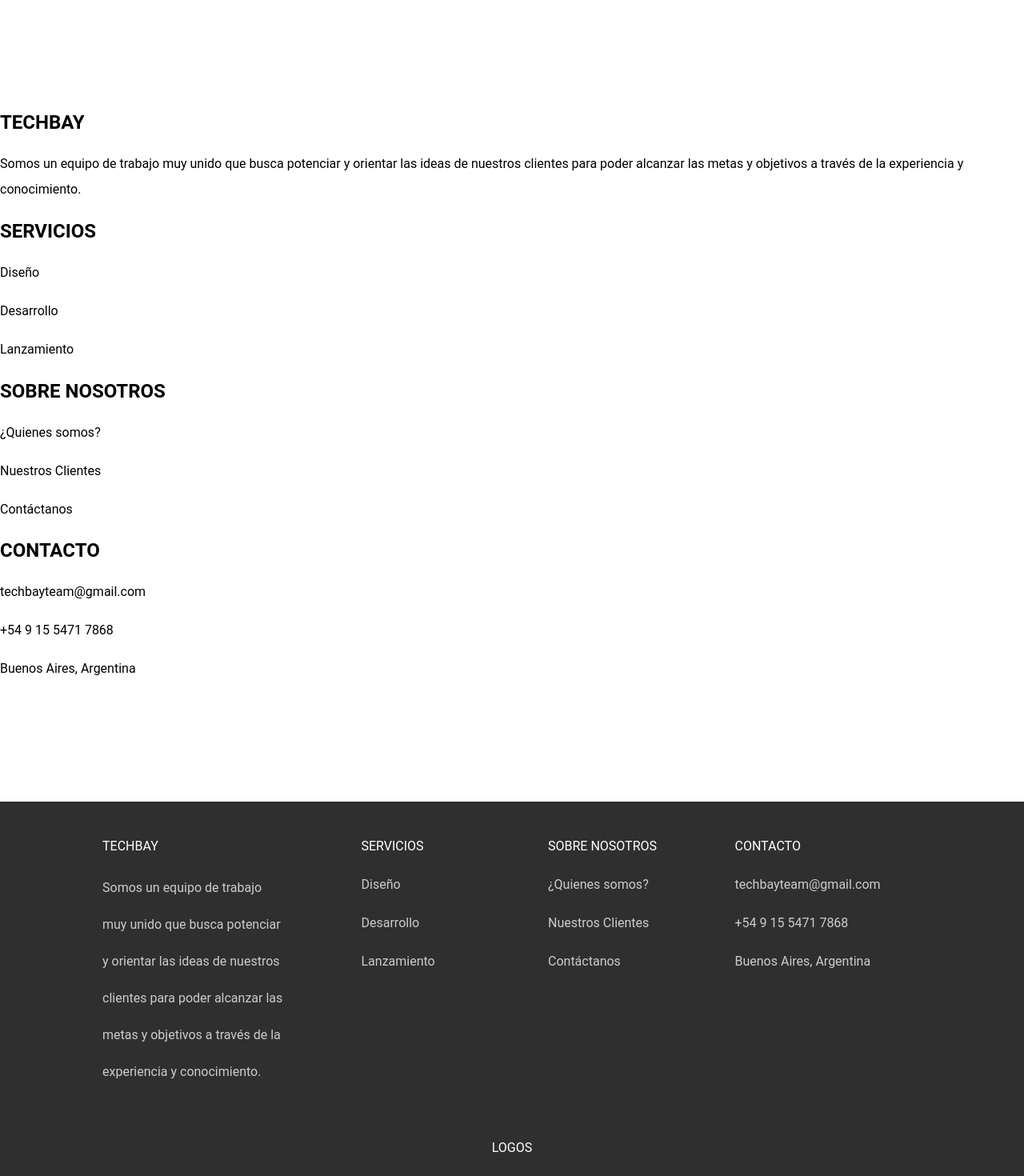
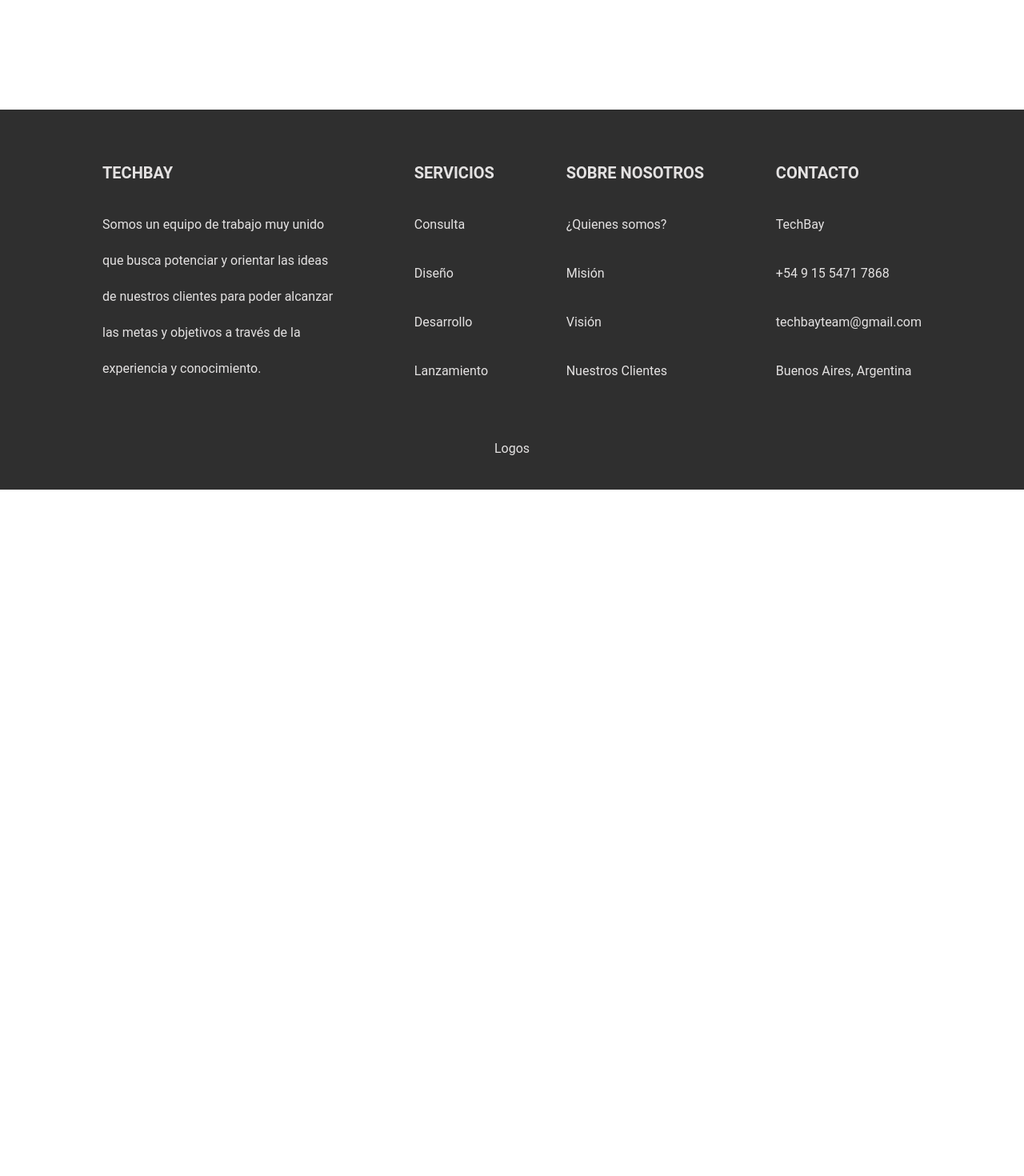
Before and after one commit to TechBayTB/techbayteam, a React (Create React App) app: page / in a window 1280 px wide. Shown: the part 2190-3660 px from the top of the page at 80% size. After the commit the page ends 2802 px from the top, so only its background shows below. Built offline with nearby package versions, Linux system fonts and the light colour scheme.

Commit message:
Avances - Maxi

```diff
--- a/public/index.html
+++ b/public/index.html
@@ -24,7 +24,7 @@
       work correctly both with client-side routing and a non-root public URL.
       Learn how to configure a non-root public URL by running `npm run build`.
     -->
-    <title>React App</title>
+    <title>TechBay</title>
   </head>
   <body>
     <noscript>You need to enable JavaScript to run this app.</noscript>
--- a/src/components/Contact/Contact.css
+++ b/src/components/Contact/Contact.css
@@ -36,9 +36,7 @@
 .contact-inputs{
   border: 1px solid #2f2f2f;
   padding: 10px;
-  letter-spacing: 0.5px;
   font-weight: 400;
-  font-family: 'Montserrat';
 }
 
 .contact-inputs::placeholder {
--- a/src/components/Footer/Footer.css
+++ b/src/components/Footer/Footer.css
@@ -1,166 +1,96 @@
-.footer {
-    margin-top: 150px;
-background-color: white;
+#footerBackground{
+    margin: 150px 0px 0px;
+    height: 1000px;
+    background-color: #2f2f2f;
 }
 
-/* .footer-top-container{
-    box-shadow: 0px 15px 30px rgba(0, 0, 0, 0.4);
+.footer {
+    margin: 0 auto;
+    padding: 50px 30px 0px;
+    color: rgb(228, 226, 226);
     display: flex;
-    justify-content: center;
+    flex-direction: column;
+    align-items: center;
 }
 
-.footer-top{
+.footer ul {
+    width: 100%;
+    margin: 0;
+    padding: 0;
+    list-style: none;
     display: flex;
     justify-content: space-between;
-    width: 100%;
-    align-items: center;
-    padding: 50px 50px;
-    max-width: 1024px;
+    flex-direction: column;
+    text-align: center;
 }
 
-.img-footer{
-    height: 100px;
-} */
-
-.footer-top-container {
-    box-shadow: 0px 15px 30px rgba(0, 0, 0, 0.4);
-    display: flex;
-    justify-content: center;
+.footer li {
+    margin: 15px 0px;
 }
 
-@media screen and (max-width: 1023.9px) {
-    .footer-top {
-        flex-direction: column;
+.footerGrid {
+    display: grid;
+    grid-template-columns: 1fr 1fr;
 }
-    .main-footer {
-        padding: 10px 30px;
+
+.footer h2 {
+    margin-bottom: 30px;
+    font-size: 20px;
 }
-    #footerPaula{
-        margin-right: 0px;
+
+.footer p {
+    font-size: 16px;
+    line-height: 25px;
+}
+
+#footerTechbay {
     width: 100%;
 }
-    #footerPaula p{
-        padding-right: 60px;
+
+#footerLogos {
+    margin-top: 35px;
+}
+
+
+@media screen and (max-width: 574.9px) {
+    #footerBackground{
+        margin: 100px 0px 0px;
+        height: 1050px;
     }
 }
 
-@media screen and (min-width: 1024px) {
-    .main-footer {
-        padding: 10px 0px;
-    }
-    #footerPaula{
-        margin-right: 90px;
-        width: 195px;
-    }
-    #footerPaula p{
-        margin: 0;
+@media screen and (min-width: 575px) and (max-width: 869.9px) {
+    #footerBackground{
+        margin: 100px 0px 0px;
     }
 }
 
-.footer-top {
-    display: flex;
-    justify-content: space-between;
-    gap: 50px;
-    width: 100%;
-    align-items: center;
-    padding: 50px 20px;
+@media screen and (min-width: 1025px) {
+    #footerBackground{
+        height: 475px;
+    }
+    .footer {
+        padding: 50px 0px 0px;
         max-width: 1024px;
     }
-
-.img-footer {
-    width: 100%;
-    max-width: 300px;
-
+    .footer ul {
+        flex-direction: row;
+        text-align: start;
     }
-
-.main-footer-container{
-    background-color: #2f2f2f;
-    color: #ffffff;
-    display: flex;
-    justify-content: center;
+    .footer li {
+        margin: 0px;
     }
-
-.main-footer {
-    display: flex;
-    width: 100%;
-    justify-content: space-between;
-    flex-flow: row wrap;
-    max-width: 1024px;
+    .footerGrid {
+        display: inline;
+        grid-template-columns: 1fr 1fr;
     }
-
-.main-footer > * {
-flex: 1 100%;
+    .footer p {
+        line-height: 45px;
     }
-
-.footer-titles {
-font-size: 16px;
-font-weight: normal;
+    #footerTechbay {
+        width: 300px;
     }
-
-#footerPaula p{
-    line-height: 46px;
-}
-
-.footer li {
-line-height: 2em;
-cursor: pointer;
-}
-
-.footer a {
-text-decoration: none;
-}
-
-.footer ul {
-list-style: none;
-padding-left: 0;
-}
-
-.footer-right {
-display: flex;
-flex-flow: row wrap;
-}
-
-.footer-right > * {
-flex: 1 50%;
-}
-
-.footer-box p {
-color: #ffffffc1;
-}
-.footer-box button {
-border: none;
-background-color: transparent;
-font-size: 14px;
-color: #ffffffc1;
-}
-
-.footer-bottom {
-text-align: center;
-padding-top: 30px;
-color: black;
-}
-
-#rights {
-color: #ffffff;
-}
-
-.footer-left p {
-padding-right: 20%;
-margin-top: 30px;
-color: #ffffffc1;
-}
-
-
-@media screen and (min-width: 950px) {
-.footer-right > * {
-    flex: 1;
-}
-
-.footer-left {
-    flex: 1 0px;
-}
-
-.footer-right {
-    flex: 2 0px;
+    #footerLogos {
+        margin-top: 20px;
     }
 }
--- a/src/components/Footer/Footer.js
+++ b/src/components/Footer/Footer.js
@@ -12,73 +12,46 @@ const Footer = () => {
 
     return (
         <>
-            <footer class="footer">
+            <div id='footerBackground'>
+                <div class="footer">
                     <ul>
-                    <li>
+                        <li id='footerTechbay'>
                             <h2>TECHBAY</h2>
                             <p>{language === LanguageTypes.SPANISH ? FooterSpanish.text : FooterEnglish.text}</p>
                         </li>
                         <li>
                             <h2>SERVICIOS</h2>
-                        <p onClick={() => handleNavigation('')}>Diseño</p>
-                        <p onClick={() => handleNavigation('')}>Desarrollo</p>
-                        <p onClick={() => handleNavigation('')}>Lanzamiento</p>
+                            <div className='footerGrid'>
+                                <p style={{cursor: "pointer"}} onClick={() => handleNavigation('contact')}>Consulta</p>
+                                <p style={{cursor: "pointer"}} onClick={() => handleNavigation('servicios')}>Diseño</p>
+                                <p style={{cursor: "pointer"}} onClick={() => handleNavigation('servicios')}>Desarrollo</p>
+                                <p style={{cursor: "pointer"}} onClick={() => handleNavigation('servicios')}>Lanzamiento</p>
+                            </div>
                         </li>
                         <li>
                             <h2>SOBRE NOSOTROS</h2>
-                        <p onClick={() => handleNavigation('')}>¿Quienes somos?</p>
-                        <p onClick={() => handleNavigation('')}>Nuestros Clientes</p>
-                        <p onClick={() => handleNavigation('')}>Contáctanos</p>
+                            <div className='footerGrid'>
+                                <p style={{cursor: "pointer"}} onClick={() => handleNavigation('')}>¿Quienes somos?</p>
+                                <p style={{cursor: "pointer"}} onClick={() => handleNavigation('')}>Misión</p>
+                                <p style={{cursor: "pointer"}} onClick={() => handleNavigation('')}>Visión</p>
+                                <p style={{cursor: "pointer"}} onClick={() => handleNavigation('Comments')}>Nuestros Clientes</p>
+                            </div>
                         </li>
                         <li>
                             <h2>CONTACTO</h2>
+                            <div className='footerGrid'>
+                                <p>TechBay</p>
+                                <p>+54 9 15  5471  7868</p>
                                 <p>techbayteam@gmail.com</p>
-                        <p>+54 9 15  5471  7868</p>
                                 <p>Buenos Aires, Argentina</p>
+                            </div>
                         </li>
                     </ul>
-            </footer>
-            <footer class="footer">
-                <div class="main-footer-container">
-                    <div class="main-footer">
-                        <ul class="footer-right">
-                            <li id='footerPaula'>
-                                <h2 class="footer-titles" id="h2_footer_resources">TECHBAY</h2>
-                                <ul class="footer-box">
-                                    <li><p>{language === LanguageTypes.SPANISH ? FooterSpanish.text : FooterEnglish.text}</p></li>
-                                </ul>
-                            </li>
-                            <li className='footers'>
-                                <h2 class="footer-titles" id="h2_footer_resources">SERVICIOS</h2>
-                                <ul class="footer-box">
-                                    <li><p onClick={() => handleNavigation('Translation')}>Diseño</p></li>
-                                    <li><p onClick={() => handleNavigation('Courses')} >Desarrollo</p></li>
-                                    <li><p onClick={() => handleNavigation('Firma')}>Lanzamiento</p></li>
-                                </ul>
-                            </li>
-                            <li className='footers'>
-                                <h2 class="footer-titles" id="h2_footer_us">SOBRE NOSOTROS</h2>
-                                <ul class="footer-box">
-                                    <li><p onClick={() => handleNavigation('about-me')}>¿Quienes somos?</p></li>
-                                    <li><p onClick={() => handleNavigation('education')}>Nuestros Clientes</p></li>
-                                    <li><p onClick={() => handleNavigation('contact')}>Contáctanos</p></li>
-                                </ul>
-                            </li>
-                            <li className='footers'>
-                                <h2 class="footer-titles" id="h2_footer_contact">CONTACTO</h2>
-                                <ul class="footer-box">
-                                    <li><p>techbayteam@gmail.com</p></li>
-                                    <li><p >+54 9 15  5471  7868</p></li>
-                                    <li><p>Buenos Aires, Argentina</p></li>
-                                </ul>
-                            </li>
-                        </ul>
-                        <div class="footer-bottom">
-                            <p id="rights">LOGOS</p>
+                    <div id='footerLogos'>
+                        <p>Logos</p>
                     </div>
                 </div>
             </div>
-            </footer>
         </>
     );
 }
--- a/src/components/NavBar/NavBar.css
+++ b/src/components/NavBar/NavBar.css
@@ -152,7 +152,7 @@ display: none;
         max-width: 1024px;
     }
     .nav-info {
-        width: 60%;
+        width: 68%;
     }
     .button-nav:hover {
         font-size: 16px;
--- a/src/components/Services/Services.js
+++ b/src/components/Services/Services.js
@@ -17,7 +17,7 @@ const Services = () => {
 
     return (
         <>
-            <div className="background">
+            <div className="background" id="servicios">
                 <div className="Services" id="Services">
                     <h2 className="title">{title}</h2>
                     <div className="services-container" id="services-container">
```
Lines whose indentation alone changed are shown as unchanged.
